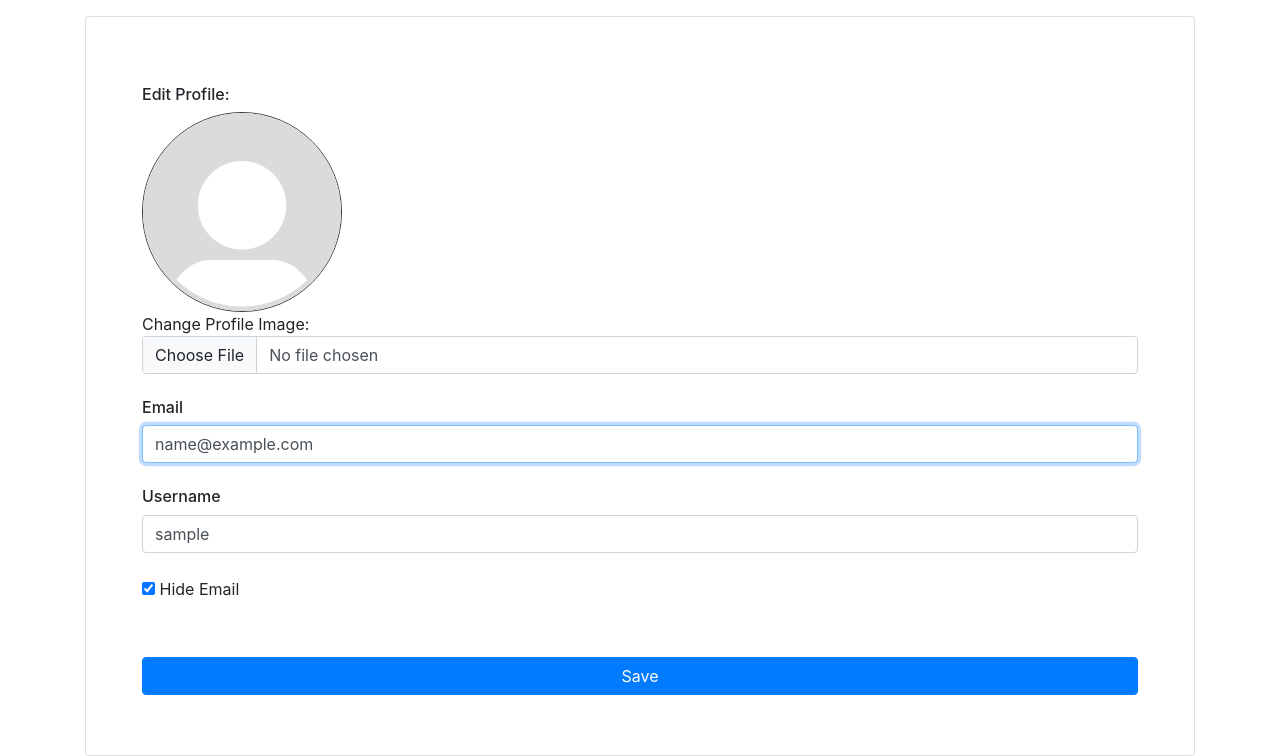
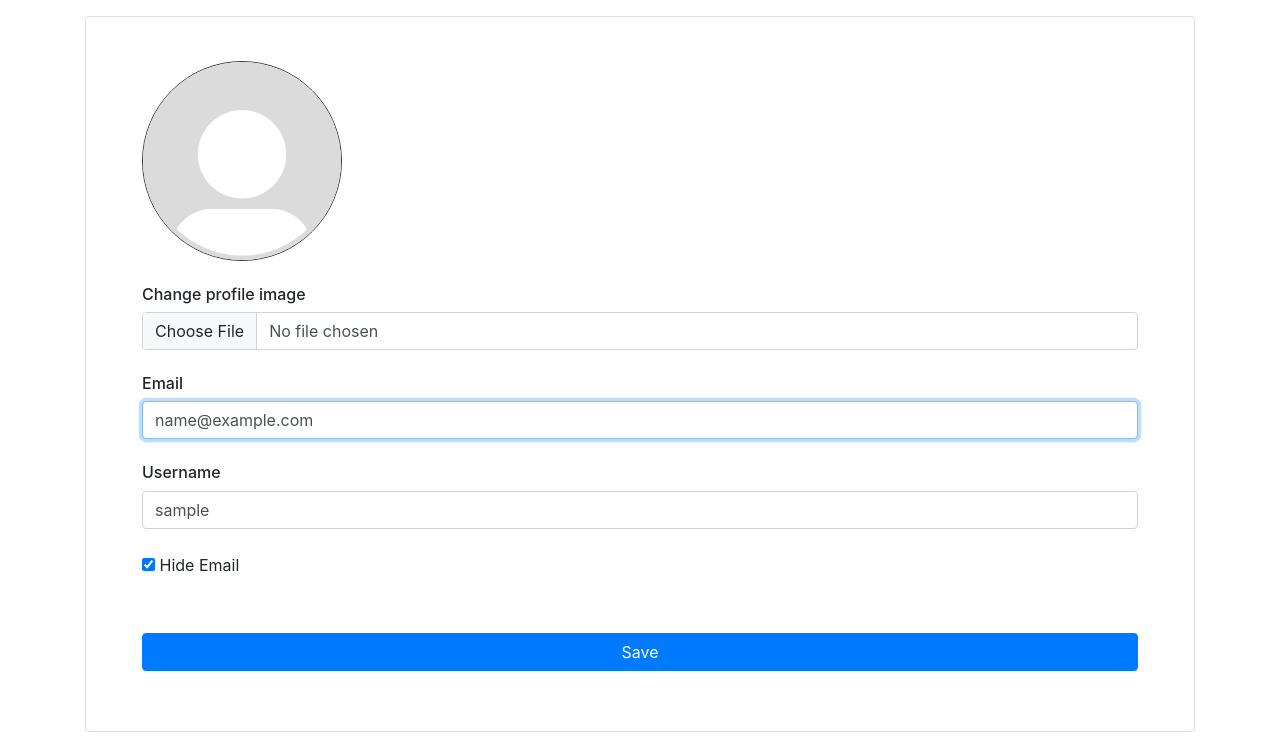
Before and after one commit to jake-bestland/django-todo-app, a Django app: a page that uses account/templates/account/edit_account.html in a window 1280 px wide. Shown: the part 70-826 px from the top of the page. After the commit the page ends 802 px from the top, so only its background shows below. Run offline with Django 5.2, Linux system fonts and the light colour scheme; the visitor is signed in with stand-in values (Sample User, id 1); data comes from the database, SQL or seed files in the repository; some libraries are stand-ins or nearby versions.

Commit message:
added django_cleanup.app and updated edit_account.html

```diff
--- a/TODO/settings.py
+++ b/TODO/settings.py
@@ -47,6 +47,7 @@ INSTALLED_APPS = [
     'checklist',
     'friend',
     'account',
+    'django_cleanup.apps.CleanupConfig',
 ]
 
 MIDDLEWARE = [
--- a/account/templates/account/edit_account.html
+++ b/account/templates/account/edit_account.html
@@ -12,10 +12,9 @@
 		  	<div class="d-flex flex-column justify-content-center p-4">
 		  		<form class="form-signin" method="post" enctype="multipart/form-data">
                     {% csrf_token %}
-                    <h6 class="mt-4 field-heading">Edit Profile:</h6>
                     <img class="border border-dark rounded-circle img-fluid mx-auto profile-image" id="id_profile_image_display" src="{{form.initial.profile_image.url}}" alt="profile-image" width="200">
                     <br>
-                    Change Profile Image:
+                    <h6 class="mt-4 field-heading">Change profile image</h6>
                     <input type="file" name="profile_image" accept="image/*" id="id_profile_image" class="form-control">
 			  		<h6 class="mt-4 field-heading">Email</h6>
 			  		<input type="email" name="email" id="id_input_email" class="form-control" placeholder="Email address" required autofocus value={{form.initial.email}}>
```
